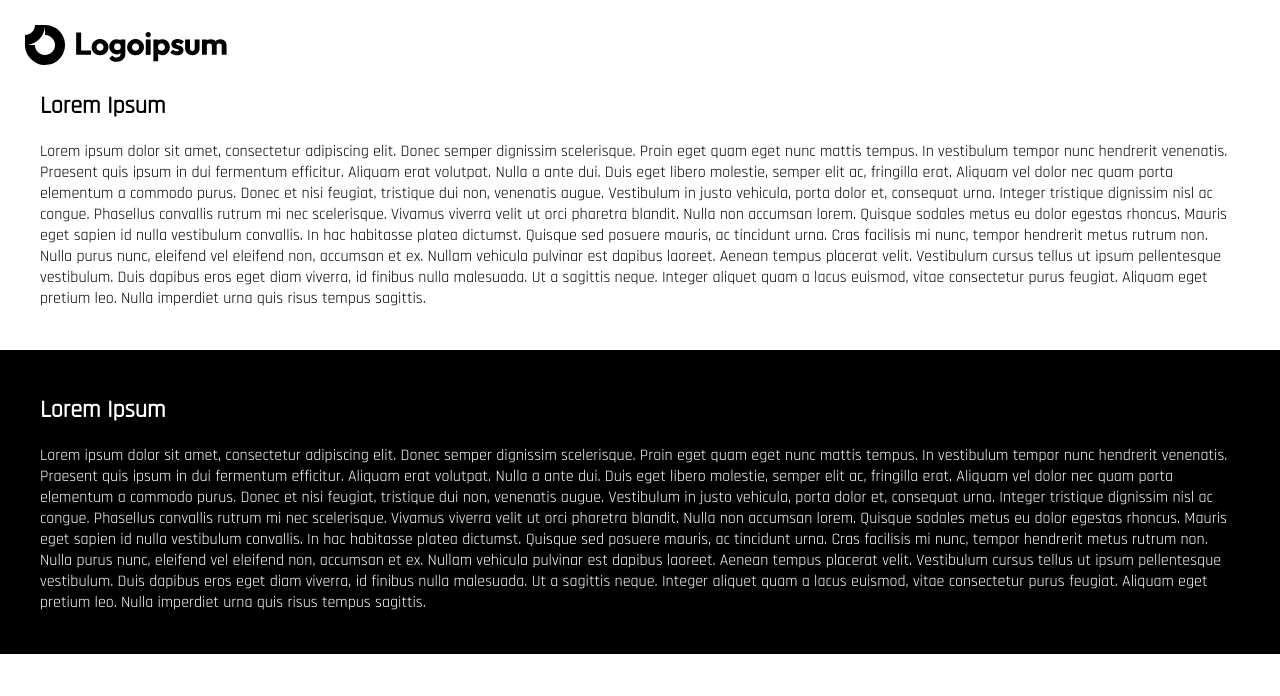
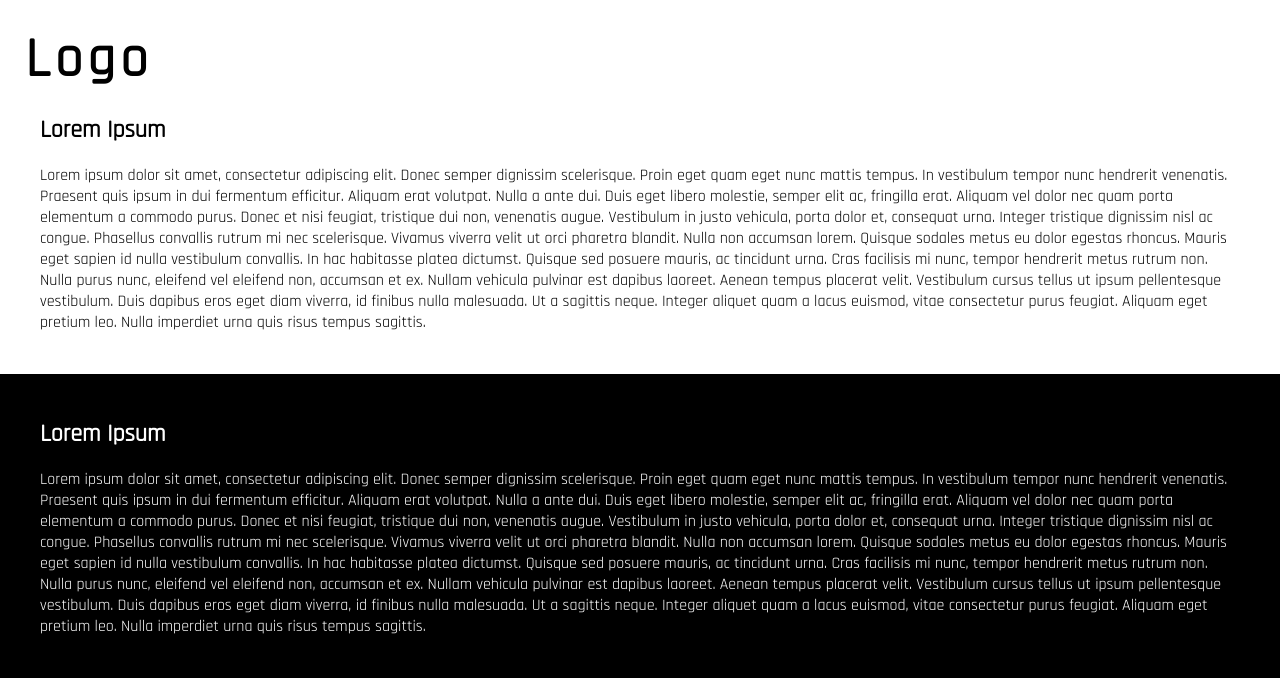
Before and after one commit to oberstlynild/css-blend-mode, a plain HTML site: page index.html in a window 1280 px wide. Shown: the top 696 px of the page. Drawn offline with Linux system fonts and the light colour scheme.

Commit message:
changed logo

```diff
--- a/index.html
+++ b/index.html
@@ -15,7 +15,8 @@
 
 <body>
 
-    <img src="img/logoipsum-297.svg" alt="logo" id="logo">
+    <!-- <img src="img/logoipsum-297.svg" alt="logo" id="logo"> -->
+    <span id="logo">Logo</span>
 
     <div id="wrapper">
         <section>
```
